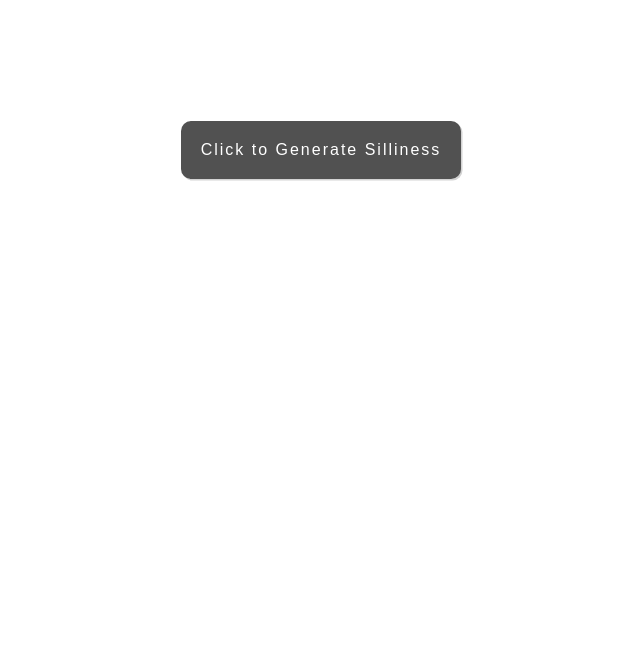
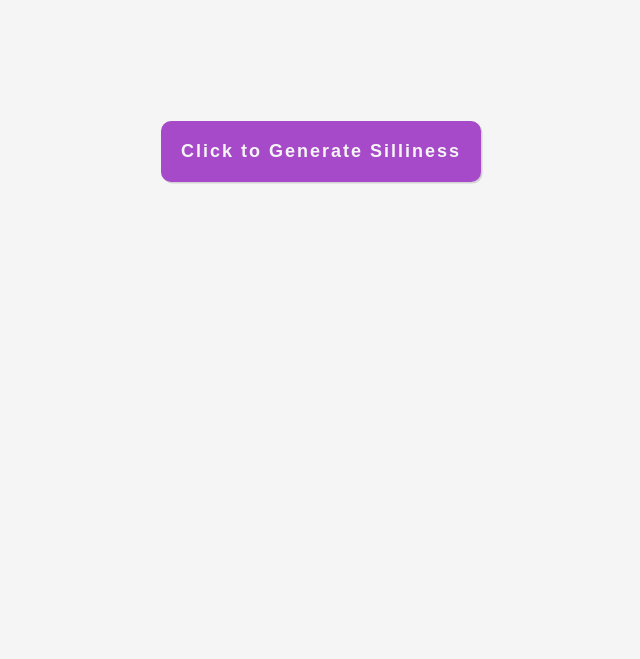
Before and after one commit to rjschodowski/random-name-generator, a website built with Parcel: page index.html in a window 1280 px wide. Shown: the part 141-800 px from the top of the page, without its empty margins (319-959 px from the left). Built offline with nearby package versions, Linux system fonts and the light colour scheme; a web font is replaced by a local one.

Commit message:
Styling added to page

```diff
--- a/src/styles.css
+++ b/src/styles.css
@@ -1,5 +1,6 @@
 body {
-  font-family: sans-serif;
+  background-color: whitesmoke;
+  font-family: "Montserrat", sans-serif;
 }
 
 div {
@@ -11,21 +12,23 @@ div {
 }
 
 h1 {
-  color: #515151;
-  font-family: "Barriecito", cursive;
+  color: rgb(61, 53, 53);
   font-size: 3.25rem;
+  font-weight: 900;
 }
 
 h3 {
-  color: salmon;
+  color: #17e;
+  font-family: "Barriecito", cursive;
   font-size: 2.25rem;
 }
 
 #btn {
   padding: 20px;
-  background-color: #515151;
-  color: #fff;
-  font-size: 16px;
+  background-color: #a64ac9;
+  color: whitesmoke;
+  font-size: 18px;
+  font-weight: 600;
   letter-spacing: 2px;
   border: none;
   border-radius: 10px;
```
